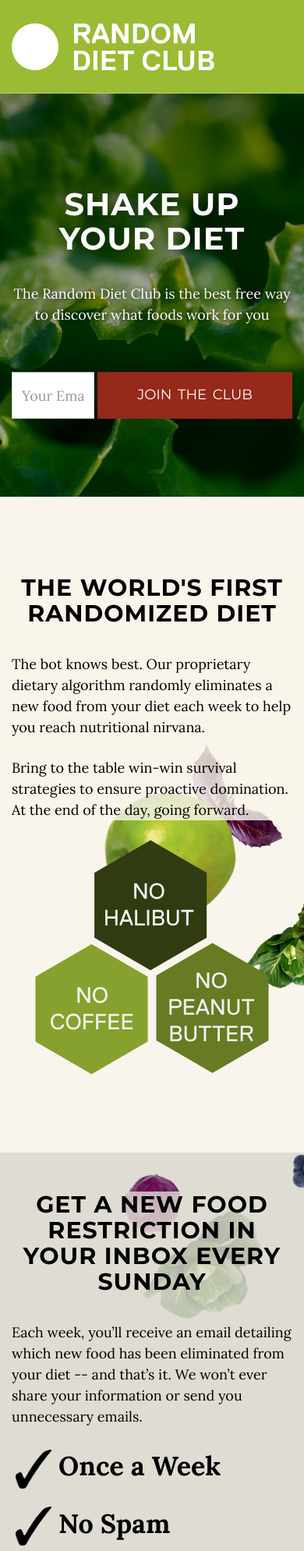
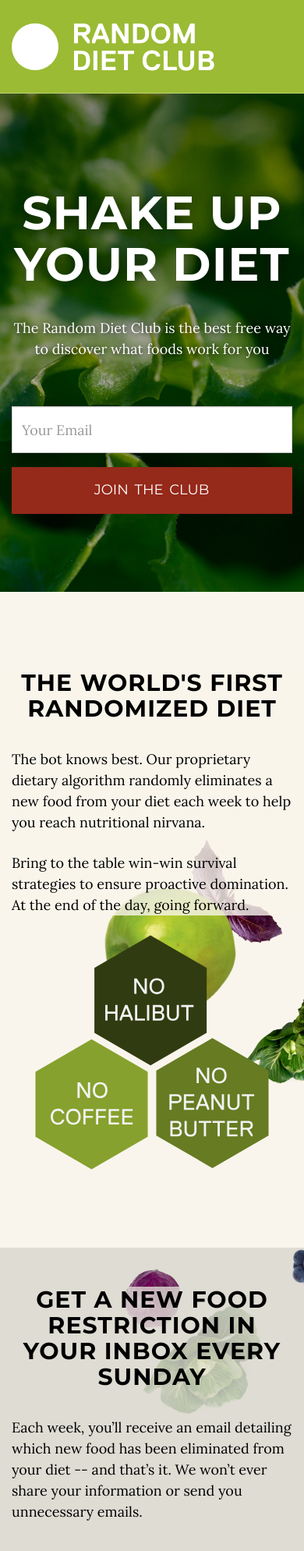
Before and after one commit to maxhawkins/random_diet_club, a website: page index.html in a window 390 px wide. Shown: the top 1989 px of the page at 78% size. Drawn offline with nearby package versions, Linux system fonts and the light colour scheme; files that its build step writes are made by us from their sources.

Commit message:
responsive tweaks

```diff
--- a/less/grayscale.less
+++ b/less/grayscale.less
@@ -156,7 +156,7 @@ a {
         vertical-align: middle;
         padding-top: 140px;
         .brand-heading {
-            font-size: 40px;
+            font-size: 60px;
             text-shadow: 1px 1px 20px rgba(0, 0, 0, 0.5);
         }
         .intro-text {
@@ -178,7 +178,20 @@ a {
       height: 60px;
       border-radius: 0;
       font-size: 18px;
-      margin-right: 50px
+      margin-right: 50px;
+    }
+
+    @media(max-width:500px) {
+        .input-group-email {
+            display: block;
+        }
+        .input-email {
+            width: 100%;
+            margin-bottom: 1em;
+        }
+        .btn-secondary.btn-secondary-join {
+            width: 100%;
+        }
     }
 
     @media(min-width:768px) {
@@ -366,6 +379,8 @@ a {
 .email-display {
   font-family: arial, sans-serif;
   margin-top: 80px;
+  padding-left: 5px;
+  padding-right: 5px;
 }
 
 .food-img {
@@ -380,18 +395,13 @@ a {
     background-position: center;
   }
 
-  // img {
-  //     position: relative;
-  //     bottom: 250px;
-  //     width: 100%;
-  // }
-
 }
 .checkmark-wrapper-wrapper {
   width: 350px;
   height: auto;
   margin: 0 auto;
   position: relative;
+  margin-top: 40px;
 
   .checkmark-wrapper {
     font-size: 34px;
@@ -403,6 +413,16 @@ a {
       height: 50px;
     }
 
+  }
+
+  @media(max-width:500px) {
+    .checkmark-wrapper {
+        font-size: 24px;
+        line-height: 30px;
+        .checkmark {
+            height: 30px;
+        }
+    }
   }
 
 }
```
Also changed, not shown: css/grayscale.css.
